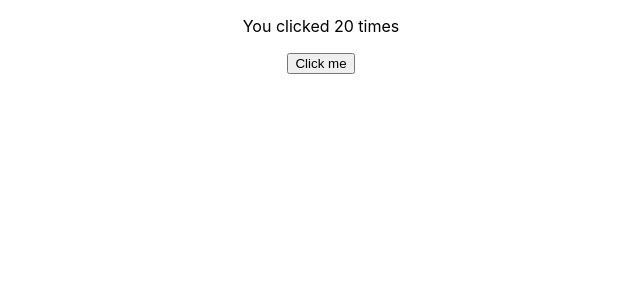
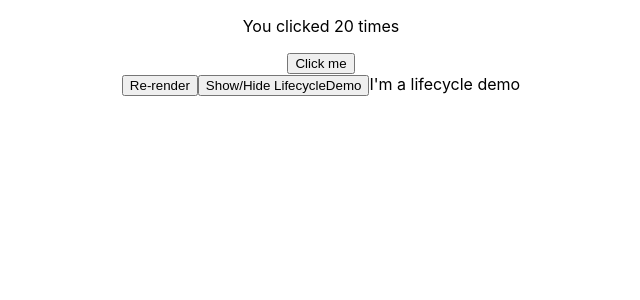
Before and after one commit to raeville7/react-hooks, a React (Create React App) app: page / in a window 1280 px wide. Shown: the top 300 px of the page, without its empty margins (319-959 px from the left). Built offline with nearby package versions, Linux system fonts and the light colour scheme.

Commit message:
added useEffect example

```diff
--- a/src/App.js
+++ b/src/App.js
@@ -2,6 +2,7 @@ import React from 'react';
 import logo from './logo.svg';
 import './App.css';
 import UseState from './UseState';
+import UseEffect from './UseEffect';
 
 function App() {
   return (
@@ -21,6 +22,7 @@ function App() {
         </a>
       </header> */}
       <UseState />
+      <UseEffect />
     </div>
   );
 }
--- /dev/null
+++ b/src/UseEffect.js
@@ -0,0 +1,41 @@
+import React, { useEffect, useState } from 'react';
+function LifecycleDemo() {
+    // It takes a function
+    useEffect(() => {
+      // This gets called after every render, by default
+      // (the first one, and every one after that)
+      console.log('render!');
+
+      // If you want to implement componentWillUnmount,
+      // return a function from here, and React will call
+      // it prior to unmounting.
+      return () => console.log('unmounting...');
+    })
+
+    return "I'm a lifecycle demo";
+  }
+const UseEffect = () => {
+    const [random, setRandom] = useState(Math.random());
+
+  // Set up another piece of state to keep track of
+  // whether the LifecycleDemo is shown or hidden
+  const [mounted, setMounted] = useState(true);
+
+  // This function will change the random number,
+  // and trigger a re-render (in the console,
+  // you'll see a "render!" from LifecycleDemo)
+  const reRender = () => setRandom(Math.random());
+
+  // This function will unmount and re-mount the
+  // LifecycleDemo, so you can see its cleanup function
+  // being called.
+  const toggle = () => setMounted(!mounted);
+    return (
+        <div>
+          <button onClick={reRender}>Re-render</button>
+          <button onClick={toggle}>Show/Hide LifecycleDemo</button>
+          {mounted && <LifecycleDemo/>}
+        </div>
+    );
+};
+export default UseEffect;
```
